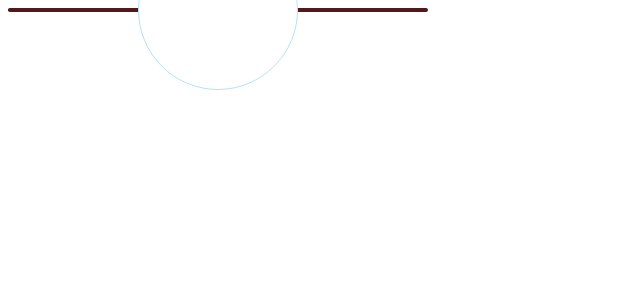
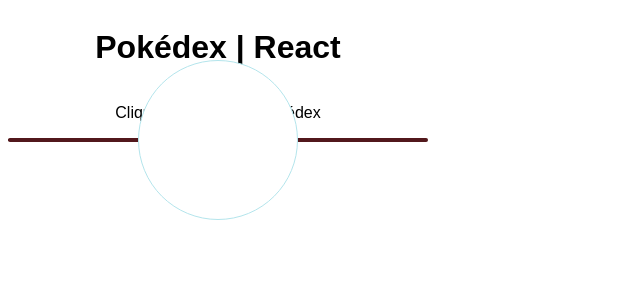
Before and after one commit to woliveiras/pokedex, a React (Create React App) app: page / in a window 1280 px wide. Shown: the top 300 px of the page, without its empty margins (0-640 px from the left). Built offline with nearby package versions, Linux system fonts and the light colour scheme.

Commit message:
Add title

```diff
--- a/src/App.js
+++ b/src/App.js
@@ -20,11 +20,15 @@
     const styles = {
       display: 'flex',
       flexDirection: 'column',
+      fontFamily: "Arial",
+      textAlign: "center",
       maxWidth: '420px'
     }
 
     return (
       <div style={ styles }>
+        <h1>Pokédex | React</h1>
+        <p>Clique no centro da Pokédex</p>
         <Cover position="top" />
         <Visor
           isVisorActive={ this.state.isVisorActive }
```
